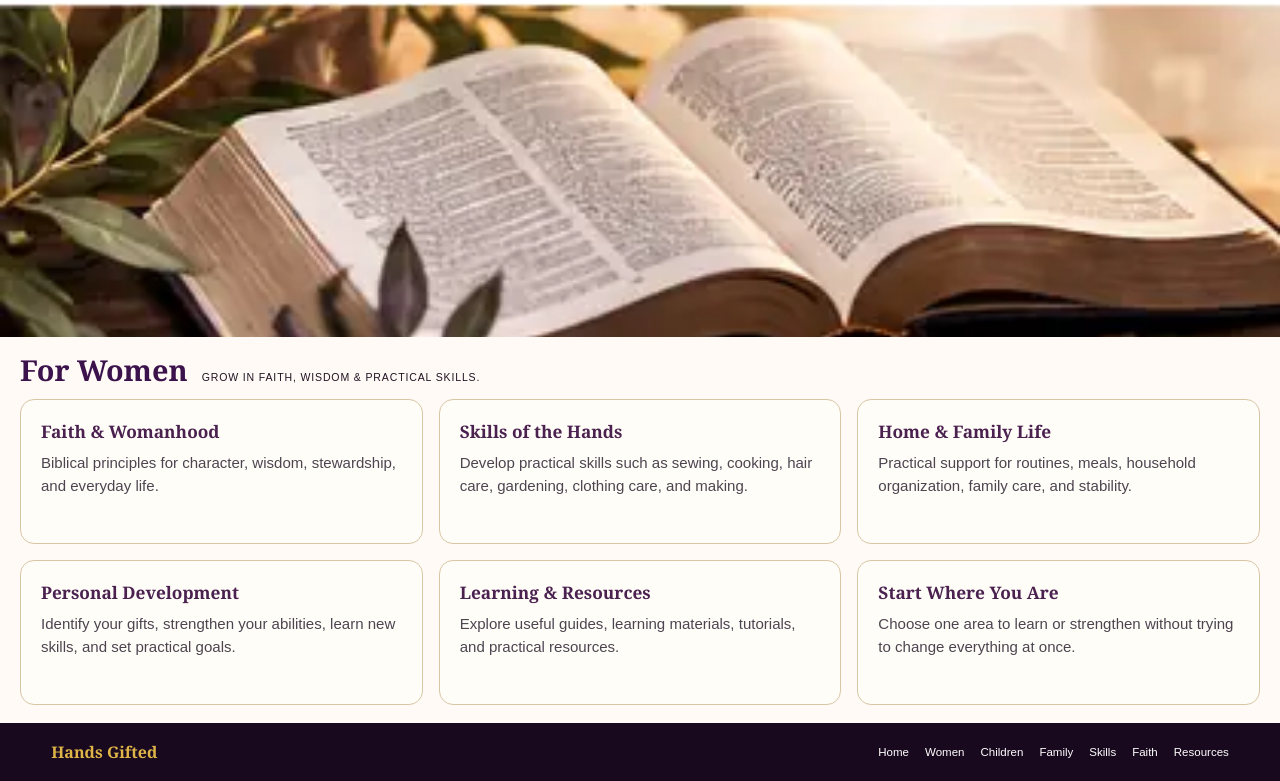
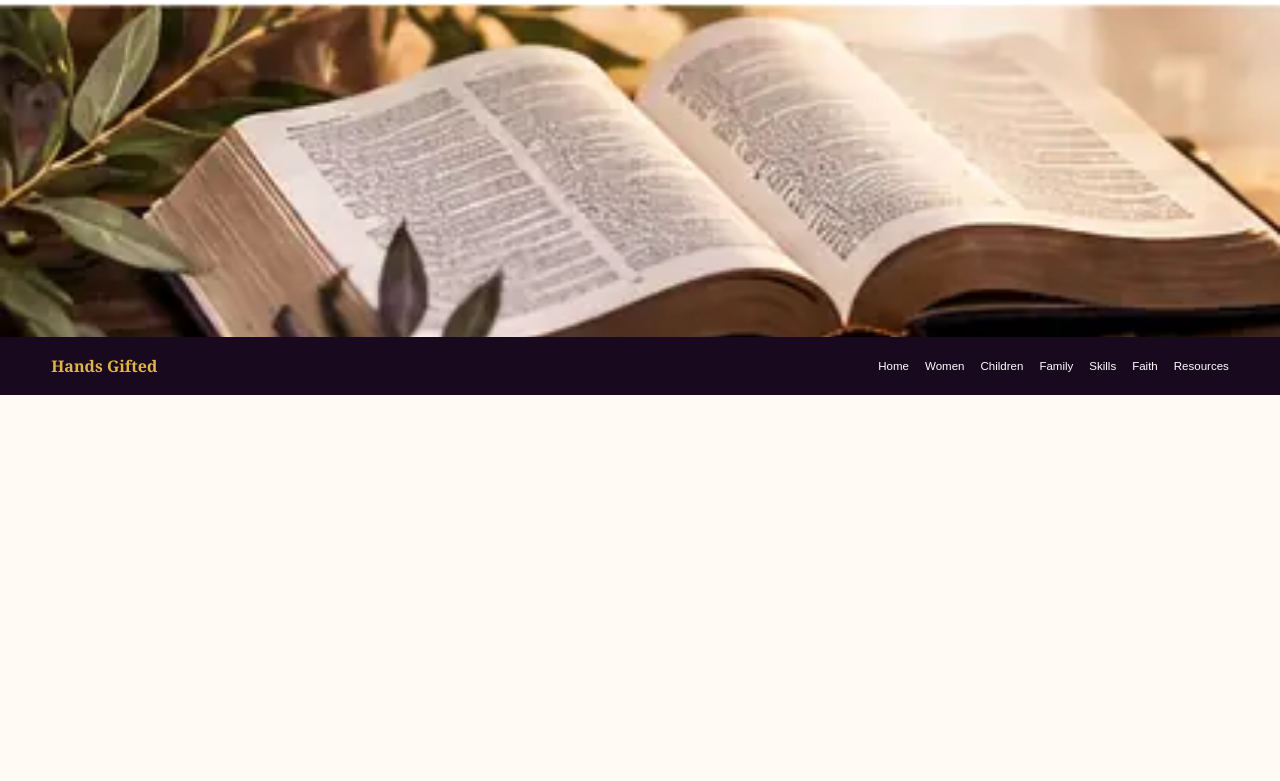
Before and after one commit to handsgifted322-ops/HandsGiftedFoundation, a Next.js app: page / in a window 1280 px wide. Shown: the part 1387-2168 px from the top of the page. After the commit the page ends 1782 px from the top, so only its background shows below. Built offline with nearby package versions, Linux system fonts and the light colour scheme.

Commit message:
Route For Women to dedicated page

```diff
--- a/app/page.tsx
+++ b/app/page.tsx
@@ -21,7 +21,7 @@ export default function Home(){
   <section id="start-here" className="hg-art hg-hero-art" aria-label="Hands Gifted — Discover the Gift. Build the Skill." />
 
   <section id="explore" className="hg-clean-audiences" aria-label="Explore Hands Gifted">
-   {audiences.map(([id,label,file])=><a key={id} id={id} href={"#"+id+"-content"} aria-label={"Explore "+label} className="hg-art hg-audience-art" style={{backgroundImage:`url('/images/hands-gifted/${file}')`}} />)}
+   {audiences.map(([id,label,file])=><a key={id} id={id} href={id==="women"?"/women":"#"+id+"-content"} aria-label={"Explore "+label} className="hg-art hg-audience-art" style={{backgroundImage:`url('/images/hands-gifted/${file}')`}} />)}
   </section>
 
   <section id="skills" className="hg-clean-section">
@@ -37,17 +37,7 @@ export default function Home(){
   </section>
 
   <section id="biblical-foundation" className="hg-art hg-bible-art" aria-label="A Biblical Foundation for Everyday Life"/>
-  <section id="women-content" className="hg-clean-section hg-women-content">
-   <div className="hg-clean-heading"><h2>For Women</h2><span>Grow in faith, wisdom &amp; practical skills.</span></div>
-   <div className="hg-women-grid">
-    <div className="hg-women-card"><h3>Faith &amp; Womanhood</h3><p>Biblical principles for character, wisdom, stewardship, and everyday life.</p></div>
-    <div className="hg-women-card"><h3>Skills of the Hands</h3><p>Develop practical skills such as sewing, cooking, hair care, gardening, clothing care, and making.</p></div>
-    <div className="hg-women-card"><h3>Home &amp; Family Life</h3><p>Practical support for routines, meals, household organization, family care, and stability.</p></div>
-    <div className="hg-women-card"><h3>Personal Development</h3><p>Identify your gifts, strengthen your abilities, learn new skills, and set practical goals.</p></div>
-    <div className="hg-women-card"><h3>Learning &amp; Resources</h3><p>Explore useful guides, learning materials, tutorials, and practical resources.</p></div>
-    <div className="hg-women-card"><h3>Start Where You Are</h3><p>Choose one area to learn or strengthen without trying to change everything at once.</p></div>
-   </div>
-  </section>
+  <section id="women-content" className="hg-anchor"/>
   <section id="children-content" className="hg-anchor"/><section id="family-content" className="hg-anchor"/><section id="faith-content" className="hg-anchor"/><section id="skills-content" className="hg-anchor"/><section id="resources-content" className="hg-anchor"/>
   <SiteFooter/>
  </main>;
```
